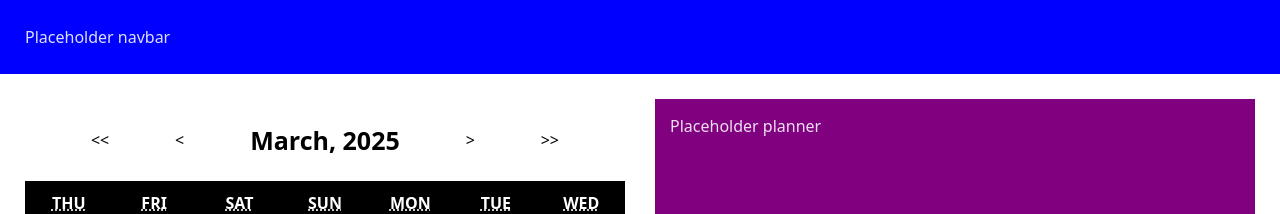
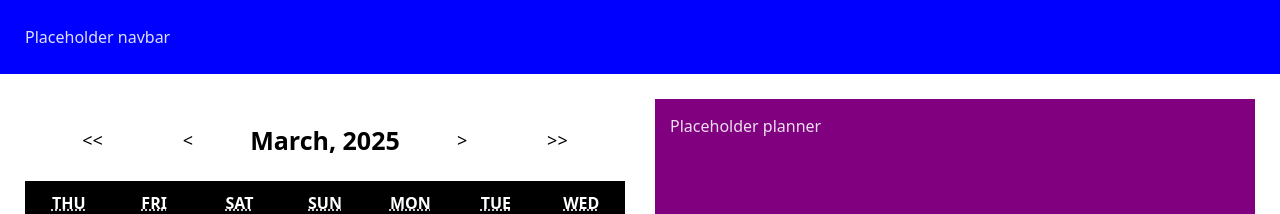
Before and after one commit to jubrito/planner-with-calendar, a React (Vite) app: page / in a window 1280 px wide. Shown: the top 214 px of the page. Built offline with nearby package versions, Linux system fonts and the light colour scheme.

Commit message:
feat: call parent's update date function to ensure calendar is updated

```diff
--- a/src/components/Calendar/UpdateCalendarButton/UpdateCalendarButton.tsx
+++ b/src/components/Calendar/UpdateCalendarButton/UpdateCalendarButton.tsx
@@ -1,3 +1,5 @@
+import styles from "./_update-calendar-button.module.scss";
+
 type UpdateCalendarButtonProps = {
   label: string;
   symbol: string;
@@ -10,8 +12,12 @@ export const UpdateCalendarButton = ({
   updateDate,
 }: UpdateCalendarButtonProps) => {
   return (
-    <div onClick={() => updateDate()} aria-label={label}>
+    <button
+      onClick={() => updateDate()}
+      aria-label={label}
+      className={styles.updateCalendar}
+    >
       <span aria-hidden="false">{symbol}</span>
-    </div>
+    </button>
   );
 };
```
